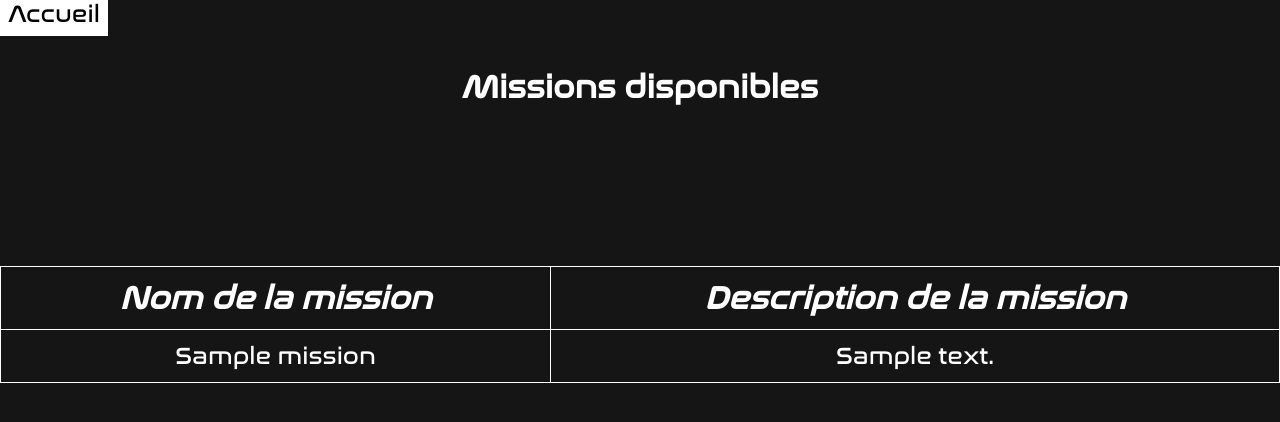
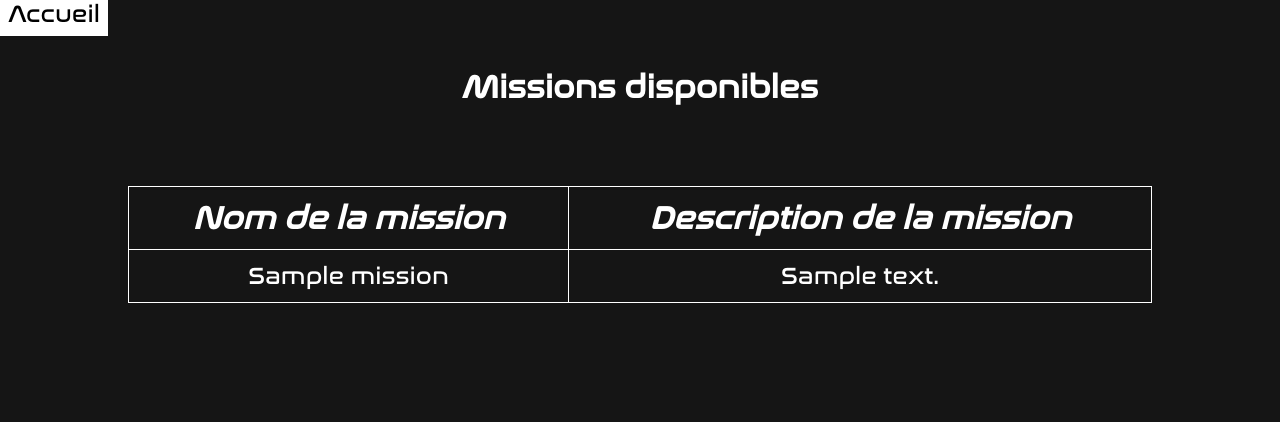
Before and after one commit to Artiqk/SpaceMission, a Flask app: page /display_missions in a window 1280 px wide. Shown: the top 422 px of the page. Run offline with Flask 2, Linux system fonts and the light colour scheme; tables that the repository leaves empty hold one stand-in row (values such as "Sample post"); some libraries are stand-ins or nearby versions.

Commit message:
Changed table property for ergonomy

```diff
--- a/static/css/display_missions.css
+++ b/static/css/display_missions.css
@@ -4,12 +4,14 @@ h1 {
     font-size: 2rem;
     color: white;
     margin-top: 5vh;
-    margin-bottom: 20vh;
 }
 
 table {
     font-family: 'Nasalization';
-    width: 100%;
+    width: 80%;
+    margin: auto;
+    margin-top: 10vh;
+    margin-bottom: 10vh;
     border-collapse: collapse;
     color: white;
 }
--- a/static/css/display_users.css
+++ b/static/css/display_users.css
@@ -9,7 +9,10 @@ h1 {
 
 table {
     font-family: 'Nasalization';
-    width: 100%;
+    width: 80%;
+    margin: auto;
+    margin-top: 10vh;
+    margin-bottom: 10vh;
     border-collapse: collapse;
     color: white;
 }
```
